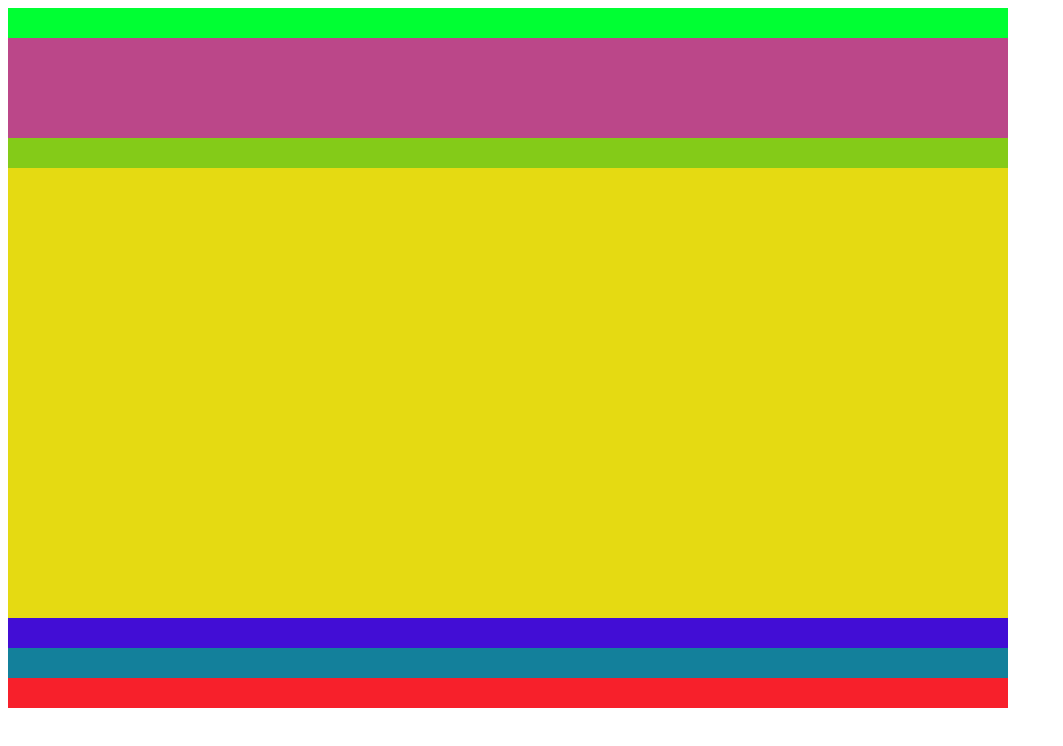
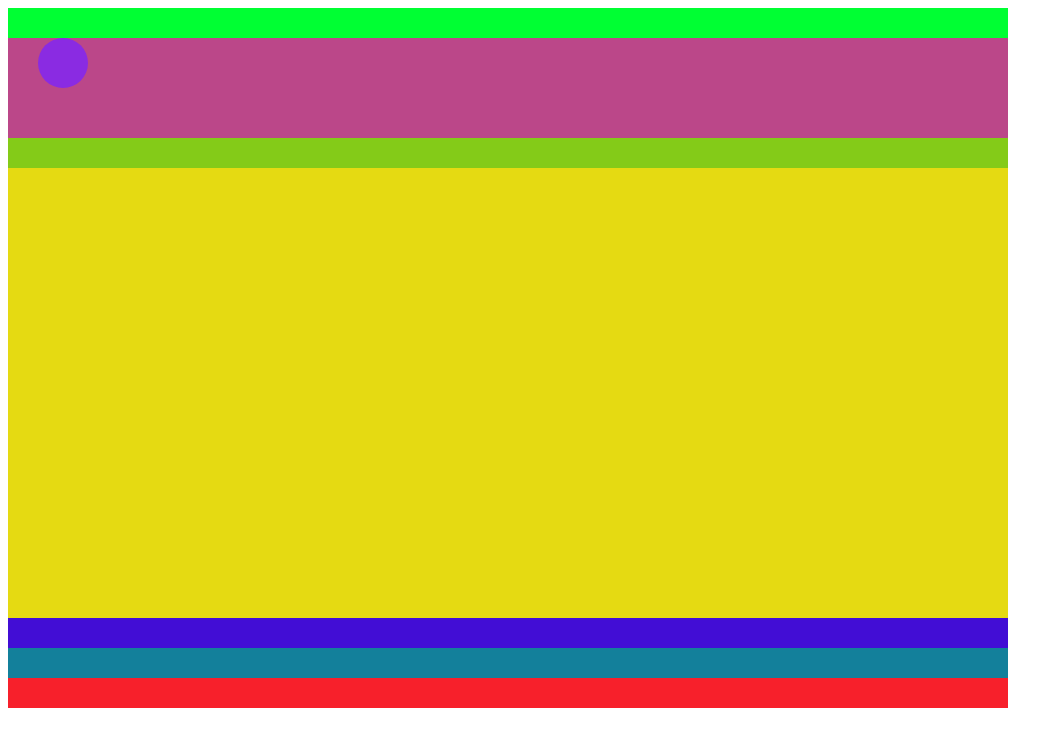
Before and after one commit to loriele-ferreira-escola/site, a plain HTML site: page Instagram.html in a window 1280 px wide. Shown: the whole page, without its empty margins (0-1063 px from the left). Drawn offline with Linux system fonts and the light colour scheme.

Commit message:
Update Instagram.html

```diff
--- a/Instagram.html
+++ b/Instagram.html
@@ -19,6 +19,13 @@
     width: inherit;
     height: 100px;
     background-color: rgb(187, 71, 137);
+}
+.dois1{
+    width: 50px;
+    height: 50px;
+    background-color: blueviolet;
+    margin-left: 30px;
+    border-radius: 100%;
 }
 .tres{
     width: inherit;
```
